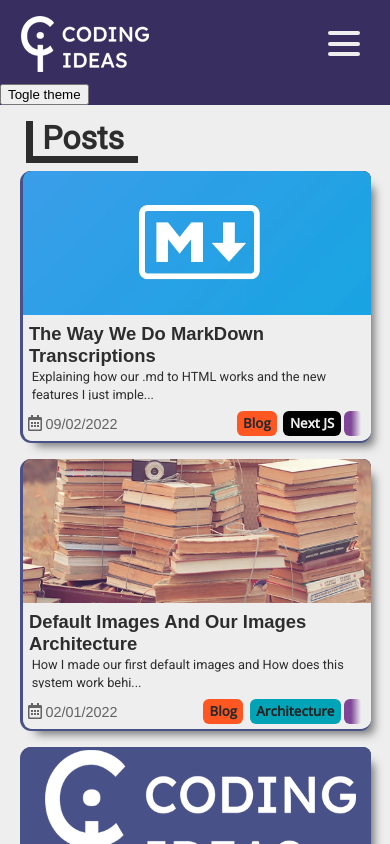
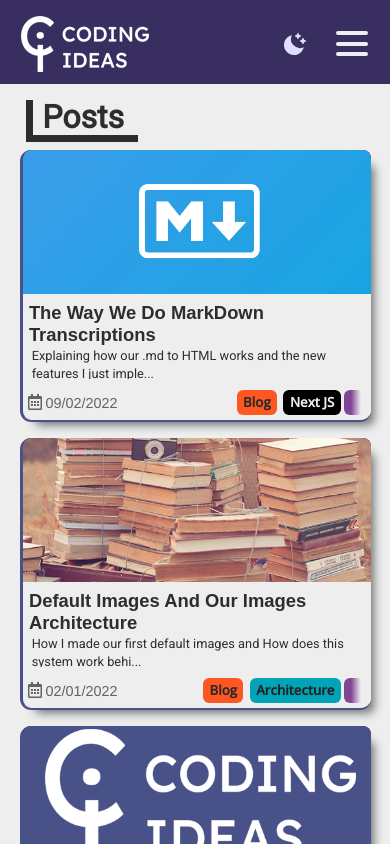
Before and after one commit to RenatoCesarF/back-to-pixels, a Next.js app: page /blog in a window 390 px wide. Shown: the top 844 px of the page. Built offline with nearby package versions, Linux system fonts and the light colour scheme.

Commit message:
💄 Dark theme switcher stylized

```diff
--- a/components/HeaderComponent.tsx
+++ b/components/HeaderComponent.tsx
@@ -40,11 +40,14 @@ export default function Header() {
                         <img src='/images/logo-little.png' height="56px" width="129px" className='logo' alt='Logo Image'/>
                     </Link>
 
-                <div className='menu-icon-div' onClick={(toggleMenuIcon)}>
+                    <div className='menu-icon-div'>
+                        <ThemeSwitch/>
+                        <div onClick={(toggleMenuIcon)}>
                             <MenuIcon/>
                         </div>
                     </div>
-            <ThemeSwitch/>
+                </div>
+
                 <nav className={`header-right ${checkMenuState()}`} >
                     <Link href="/">
                         <a
@@ -65,6 +68,9 @@ export default function Header() {
                             className={`menu-option ${isMenuActive(HeaderOption.TEAM)}` } >Team
                         </a>
                     </Link>
+                    <div className='desktop-switcher'>
+                        <ThemeSwitch/>
+                    </div>
                 </nav>
             </div>
         )
--- a/components/ThemeSwich.tsx
+++ b/components/ThemeSwich.tsx
@@ -1,9 +1,9 @@
-import Next from 'next'
 import { useEffect,useState } from 'react'
+import {RiMoonClearFill, RiSunFill } from 'react-icons/ri'
+
+
 const lightTheme = 'light'
 const darkTheme = 'dark'
-
-
 
 const ThemeSwitch = () => {
     const [theme,setTheme] = useState('light');
@@ -22,11 +22,14 @@ const ThemeSwitch = () => {
         document.body.className = theme;
     });
     return(
-        <div>
-
-            <button onClick={() => switchTheme()}>
-                Togle theme
-            </button>
+        <div onClick={() => switchTheme()}>
+            {
+                theme === 'light'
+                ?
+                <RiMoonClearFill  className='switch-theme-icon'/>
+                :
+                <RiSunFill className='switch-theme-icon'/>
+            }
         </div>
     )
 }
--- a/styles/globals.css
+++ b/styles/globals.css
@@ -10,6 +10,7 @@
 /*=================== THEMES ============*/
 body.light{
   --button-font: '';
+  --switch-icon-color: #e1dfff;
   --line-color: #acacac;
   --rss-link-color: #2d2d2dad;
   --background-quote-color: #2d2d2d0f;
@@ -57,6 +58,7 @@ body.light{
 
 body.dark{
   --button-font: '';
+  --switch-icon-color: rgb(255, 243, 71);
   --line-color: #818181;
   --rss-link-color: #c1c1c1ad;
   --background-quote-color: #a3a3a30f;
@@ -301,6 +303,7 @@ blockquote {
 }
 .header .logo-menu-line{
   display: inline-flex;
+  /* justify-content: space-between; */
 }
 .header a {
   float: left;
@@ -328,24 +331,22 @@ blockquote {
 
 }
 
-.menu-icon{
+.menu-icon-div{
   display: none;
 }
 
 .header-right {
   float: right;
   margin-top:1rem;
+  margin-right: 1rem;
+  margin-bottom:1rem;
+  display: flex;
   height: auto;
-  margin-right: 2rem;
-
-}
-.menu-toggle{
-  visibility: hidden;
-  display: none;
 }
 
 
 @media screen and (max-width: 500px) {
+  .desktop-switcher{display: none;}
   .header{
     display: block;
   }
@@ -369,6 +370,8 @@ blockquote {
     margin-right: 3vw;
   }
   .header-right {
+    margin-bottom:0rem;
+    display: block;
     float: none;
     margin-top:  0px;
     margin-right: 0px;
@@ -400,6 +403,8 @@ blockquote {
     position: absolute;
     right: 0;
     margin-right: 2vw;
+    align-items: center;
+    display: flex;
   }
 }
 
@@ -415,7 +420,8 @@ blockquote {
     outline:0;
     display: block;
     visibility: visible;
-    margin-right: 1rem;
+    margin-right: 0.5rem;
+    margin-left: 1rem;
   }
   .menu-toggle span {
     background-color: var(--open-menu-icon-color);
@@ -588,3 +594,10 @@ body::-webkit-scrollbar-thumb:hover {
   width: 100%;
   justify-content: center;
 }
+
+.switch-theme-icon{
+  color: var(--switch-icon-color);
+  width: 1.5rem;
+  height: 1.5rem;
+  margin: 0.5rem;
+}
```
Lines whose indentation alone changed are shown as unchanged.
